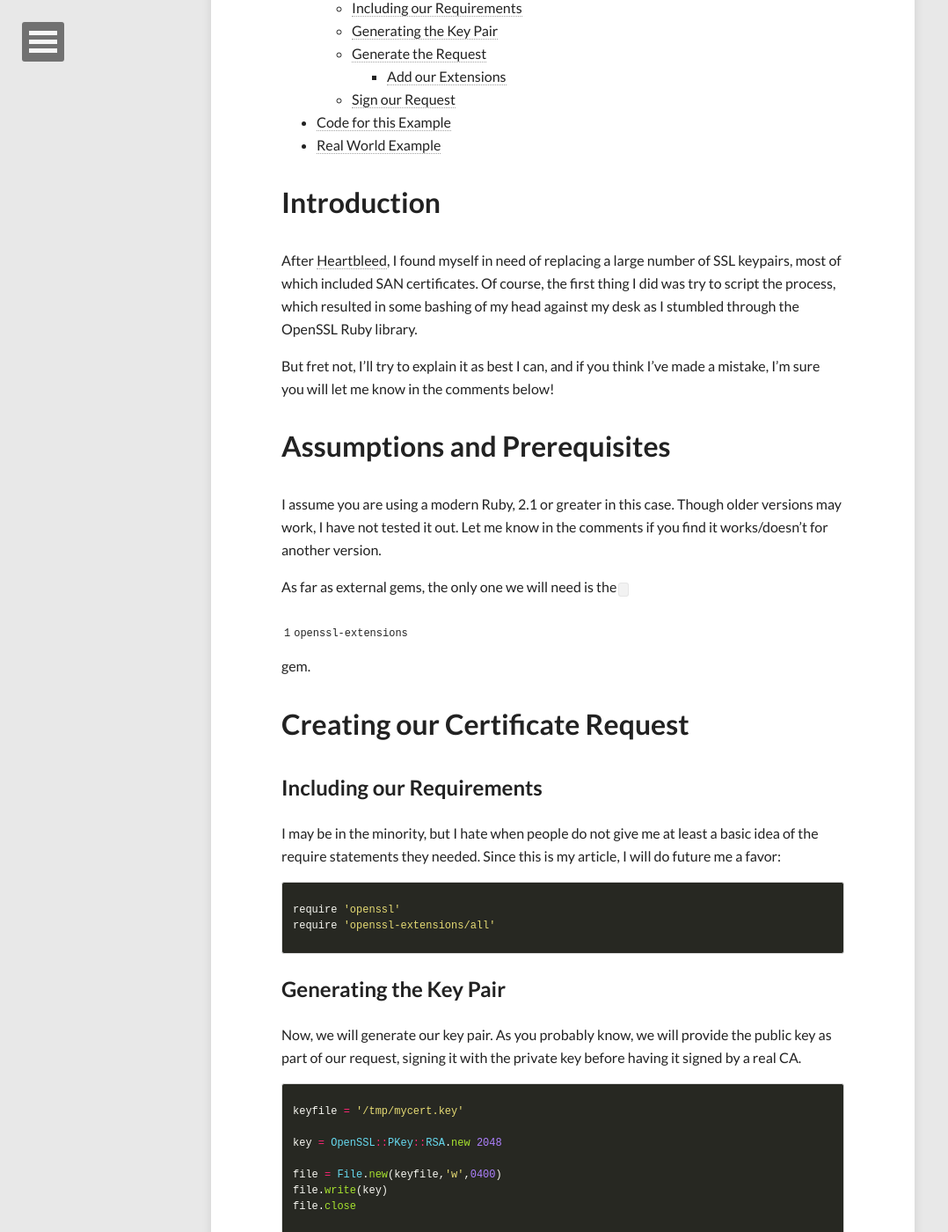
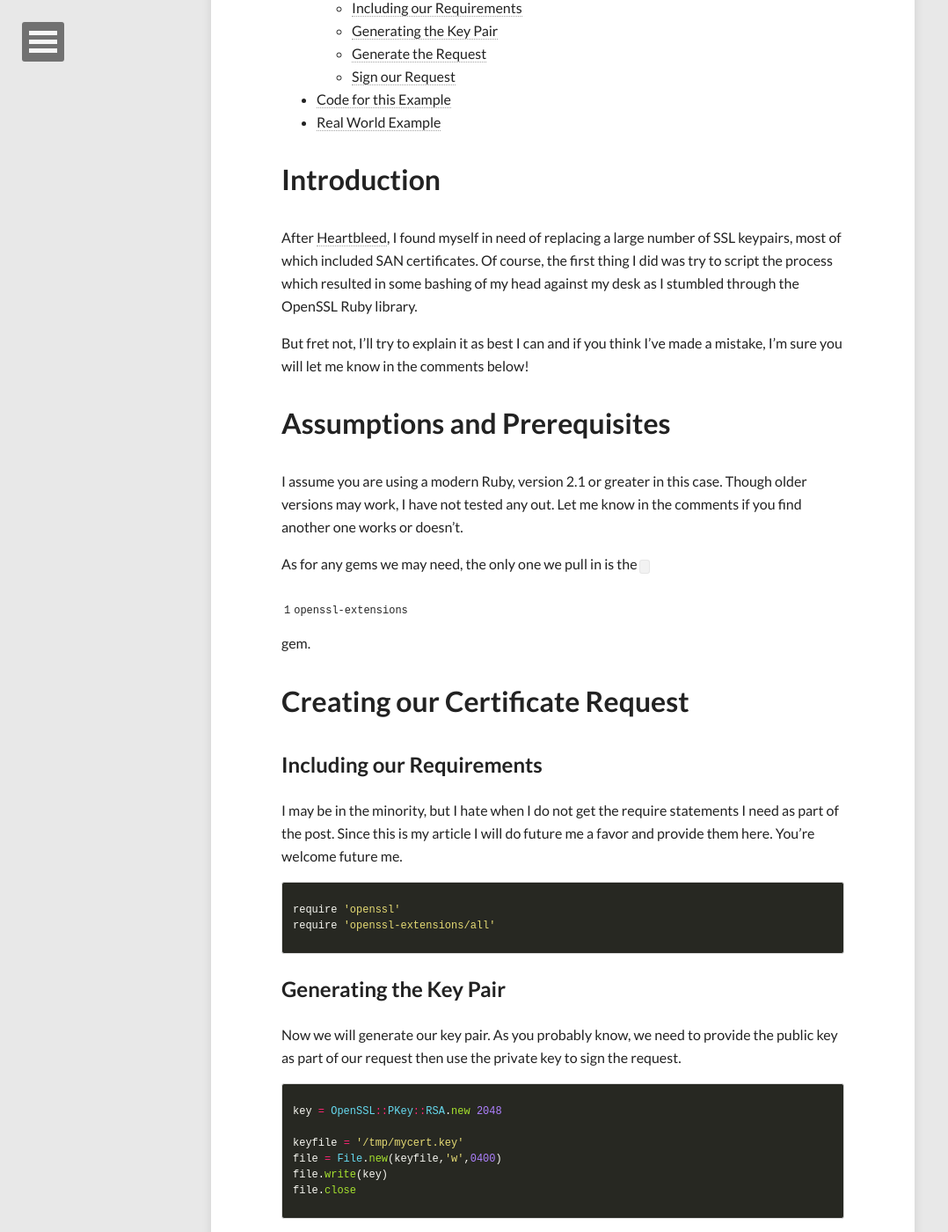
Before and after one commit to arusso/arusso.github.io, a Jekyll site: the page built from _posts/2015-03-29-Generating_a_SAN_Certificate_in_Ruby.markdown, in a window 1280 px wide and 1400 px high, scrolled down 409 px. Shown: the whole window at 88% size, without its empty margins (0-1078 px from the left). Built offline with Jekyll 4.4.1, drawn with Linux system fonts in a browser that asks for light colours; nearby versions of some CDN libraries; comment, search, counter and statistics services are not loaded; some of the changed text lies outside the part shown.

Commit message:
formatting and grammar

```diff
--- a/_posts/2015-03-29-Generating_a_SAN_Certificate_in_Ruby.markdown
+++ b/_posts/2015-03-29-Generating_a_SAN_Certificate_in_Ruby.markdown
@@ -15,7 +15,6 @@ tags: [openssl,ruby,san,certificate]
   * [Including our Requirements](#including-our-requirements)
   * [Generating the Key Pair](#generating-the-key-pair)
   * [Generate the Request](#generate-the-request)
-    * [Add our Extensions](#add-our-extensions)
   * [Sign our Request](#sign-our-request)
 * [Code for this Example](#code-for-this-example)
 * [Real World Example](#real-world-example)
@@ -24,47 +23,44 @@ tags: [openssl,ruby,san,certificate]
 
 After [Heartbleed](http://heartbleed.com/), I found myself in need of replacing
 a large number of SSL keypairs, most of which included SAN certificates. Of
-course, the first thing I did was try to script the process, which resulted in
+course, the first thing I did was try to script the process which resulted in
 some bashing of my head against my desk as I stumbled through the OpenSSL Ruby
 library.
 
-But fret not, I'll try to explain it as best I can, and if you think I've made a
+But fret not, I'll try to explain it as best I can and if you think I've made a
 mistake, I'm sure you will let me know in the comments below!
 
 # Assumptions and Prerequisites
 
-I assume you are using a modern Ruby, 2.1 or greater in this case. Though older
-versions may work, I have not tested it out. Let me know in the comments if you
-find it works/doesn't for another version.
+I assume you are using a modern Ruby, version 2.1 or greater in this case.
+Though older versions may work, I have not tested any out. Let me know in the
+comments if you find another one works or doesn't.
 
-As far as external gems, the only one we will need is the `openssl-extensions`
+As for any gems we may need, the only one we pull in is the `openssl-extensions`
 gem.
 
 # Creating our Certificate Request
 
 ## Including our Requirements
 
-I may be in the minority, but I hate when people do not give me at least a basic
-idea of the require statements they needed. Since this is my article, I will do
-future me a favor:
+I may be in the minority, but I hate when I do not get the require statements I
+need as part of the post.  Since this is my article I will do future me a favor
+and provide them here. You're welcome future me.
 
 {% highlight ruby %}
 require 'openssl'
 require 'openssl-extensions/all'
 {% endhighlight %}
 
-
 ## Generating the Key Pair
 
-Now, we will generate our key pair. As you probably know, we will provide the
-public key as part of our request, signing it with the private key before
-having it signed by a real CA.
+Now we will generate our key pair. As you probably know, we need to provide the
+public key as part of our request then use the private key to sign the request.
 
 {% highlight ruby %}
-keyfile = '/tmp/mycert.key'
-
 key = OpenSSL::PKey::RSA.new 2048
 
+keyfile = '/tmp/mycert.key'
 file = File.new(keyfile,'w',0400)
 file.write(key)
 file.close
@@ -72,15 +68,15 @@ file.close
 
 ## Generate the Request
 
-Easy, right? Next up we will generate our request object. To do that, we first
-need to create our certificate subject as an `OpenSSL::X509::Name` object:
+Next up we will generate our request object. To do that, we first need to create
+our certificate subject as an `OpenSSL::X509::Name` object:
 
 {% highlight ruby %}
 subj_arr = [ ['CN', 'myhost.example.com'], [ 'DC','example'], ['DC','com']]
 subj      = OpenSSL::X509::Name.new(subj_arr)
 {% endhighlight %}
 
-Next up, we will create our request:
+Now, we create our request:
 
 {% highlight ruby %}
 request = OpenSSL::X509::Request.new
@@ -89,12 +85,9 @@ request.subject = subj
 request.public_key = key.public_key
 {% endhighlight %}
 
-
-### Add our Extensions
-
 Now that we have our request, we need to setup our extensions and add them to
-our request. This is the critical piece of this post, since our SAN values are
-one of the extensions we need to add.
+it. This is the critical piece of this post since our SAN values are one of the
+extensions we need to add.
 
 To begin, I found the following to be needed for basic SSL certificates. You may
 find different for your needs.
```
